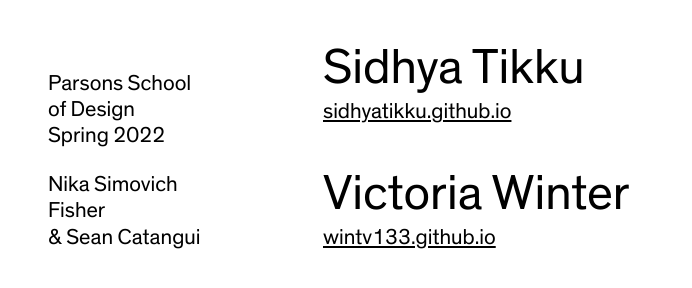
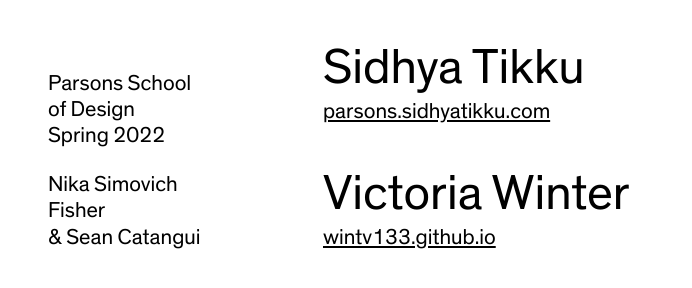
Before and after one commit to nikasimovich/cis22, a Jekyll site: the page built from students.html, in a window 1280 px wide and 900 px high, scrolled down 1182 px. Shown: the part 590-878 px from the top of the window, without its empty margins (12-704 px from the left). Built offline with Jekyll 4.4.1, drawn with Linux system fonts in a browser that asks for light colours.

Commit message:
update sid link

```diff
--- a/students.html
+++ b/students.html
@@ -62,7 +62,7 @@ permalink: /students/index.html
   </div>
   <div class="student">
     <h2>Sidhya Tikku</h2>
-    <a class="student-list__github-link" href="https://sidhyatikku.github.io/">sidhyatikku.github.io</a>
+    <a class="student-list__github-link" href="http://parsons.sidhyatikku.com">parsons.sidhyatikku.com</a>
   </div>
   <div class="student">
     <h2>Victoria Winter</h2>
```
Also changed, not shown: Gemfile.lock.
